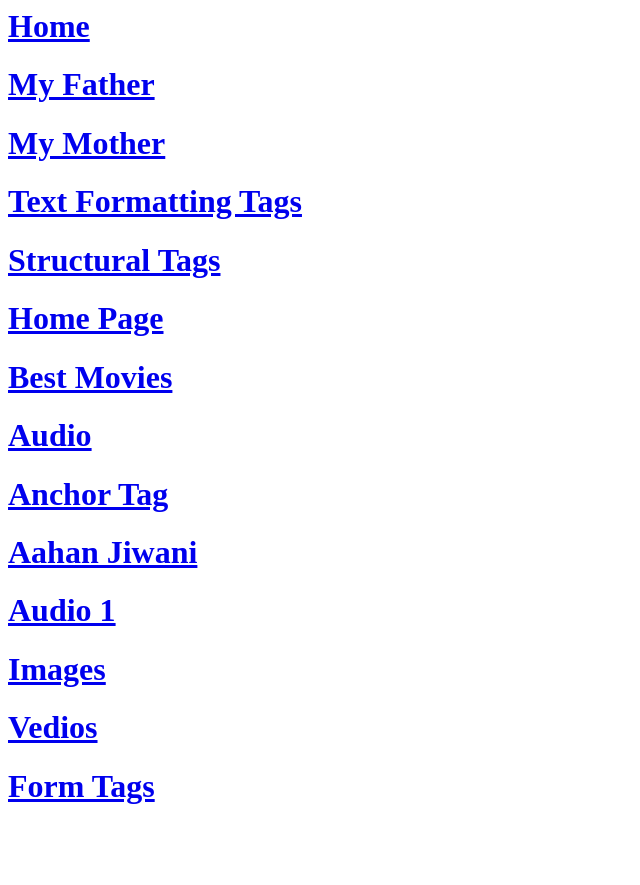
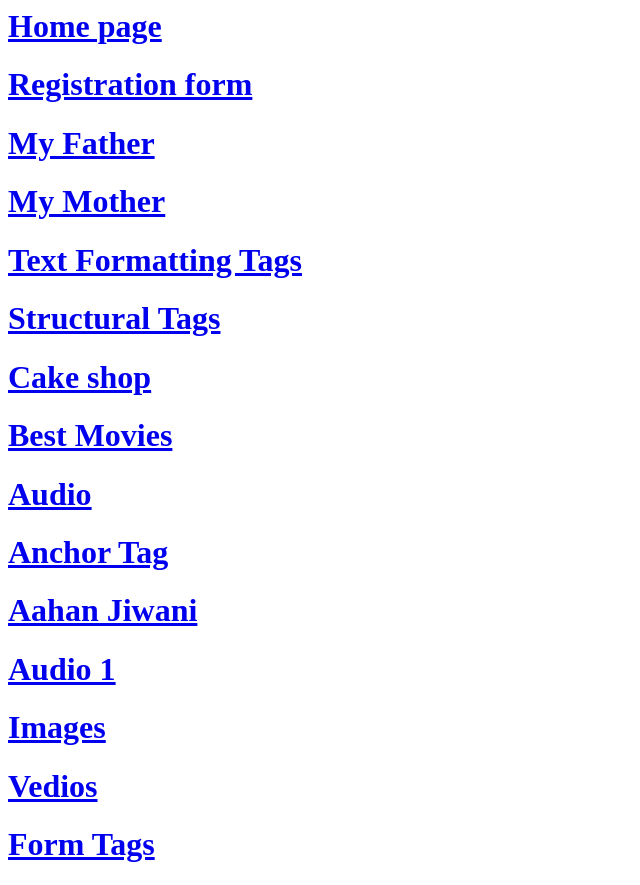
Before and after one commit to VivaanDeveloper/HTML-1, a plain HTML site: page index.html in a window 1280 px wide. Shown: the whole page, without its empty margins (0-640 px from the left). Before the commit the page ends 826 px from the top, so only its background shows below. Drawn offline with Linux system fonts and the light colour scheme.

Commit message:
Add files via upload

```diff
--- a/index.html
+++ b/index.html
@@ -5,8 +5,11 @@
 </head>
 
 <body>
-    <a href="./home.html">
-        <h1>Home</h1>
+    <a href="./home-page.html">
+        <h1>Home page</h1>
+    </a>
+    <a href="./registration-form.html">
+        <h1>Registration form</h1>
     </a>
     <a href="./my-father.html">
         <h1>My Father</h1>
@@ -20,8 +23,8 @@
     <a href="./structural-tags.html">
         <h1>Structural Tags</h1>
     </a>
-    <a href="./home-page.html">
-        <h1>Home Page</h1>
+    <a href="./cake-shop.html">
+        <h1>Cake shop</h1>
     </a>
     <a href="./best-movies.html">
         <h1>Best Movies</h1>
```
